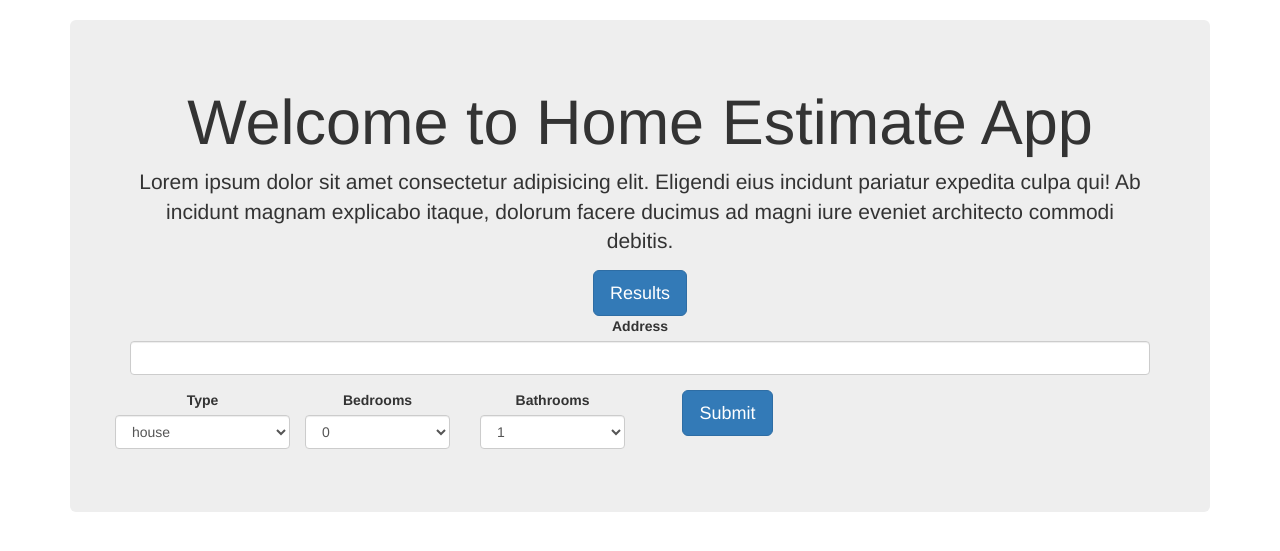
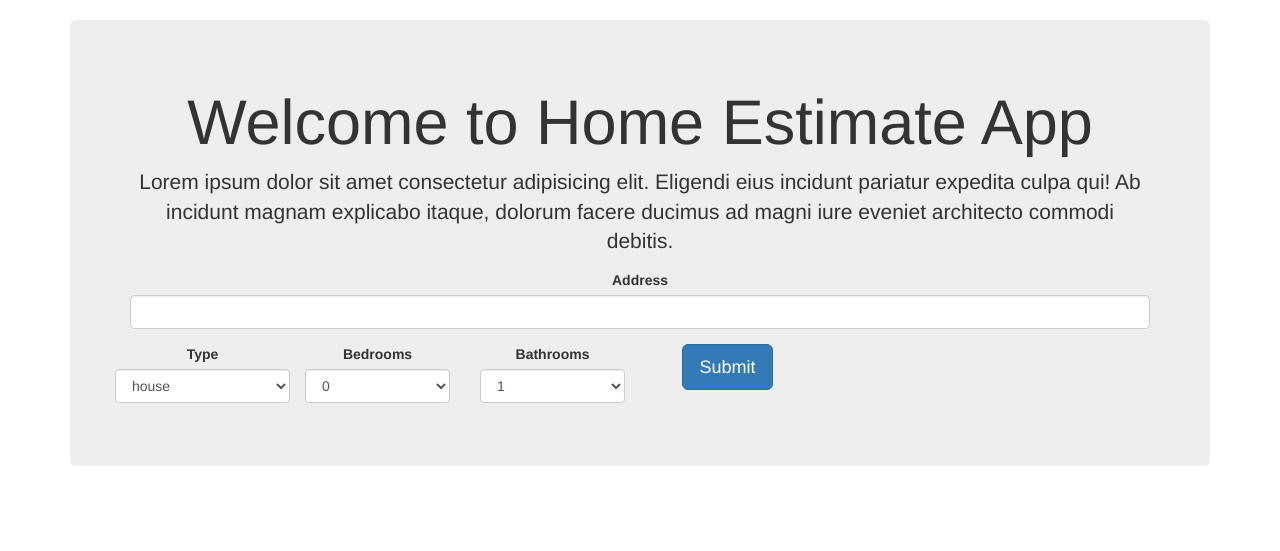
Before and after one commit to huiyuandiknow/Home_Data_App, a Flask app: page / in a window 1280 px wide. Shown: the part 52-603 px from the top of the page. Run offline with Flask 2, Linux system fonts and the light colour scheme; some libraries are stand-ins or nearby versions.

Commit message:
A code was cleared and some comments was added.

```diff
--- a/app.py
+++ b/app.py
@@ -1,5 +1,5 @@
 from flask import Flask, render_template, request
-from data import Results #Importing data from data.py
+from data import Results #Importing the results function from data.py
 
 app = Flask(__name__)
 
@@ -16,14 +16,16 @@ def index():
 
 
 # Results Page
+# It requests a data from the form on the home page and renders a results page
+# If user inputted any existing address(in our fake data), it displays a value from our fake data,
+# Else --> a concatenated inputted data will display
 @app.route('/results', methods=['GET', 'POST'])
 def results():
     address = request.form['address']
     h_type = request.form['type']
     beds = request.form['beds']
     baths = request.form['baths']
-    res = Results(address, h_type, beds, baths)
-    return render_template('results.html', res=res)
+    return render_template('results.html', res=Results(address, h_type, beds, baths))
 
 
 # About Page
--- a/templates/home.html
+++ b/templates/home.html
@@ -4,7 +4,7 @@
  <div class="jumbotron text-center">
      <h1>Welcome to Home Estimate App</h1>
      <p class="lead">Lorem ipsum dolor sit amet consectetur adipisicing elit. Eligendi eius incidunt pariatur expedita culpa qui! Ab incidunt magnam explicabo itaque, dolorum facere ducimus ad magni iure eveniet architecto commodi debitis.</p>
-     <a href="/results" class="btn btn-lg btn-primary">Results</a>
+{#     <a href="/results" class="btn btn-lg btn-primary">Results</a>#}
 
     <form action="/results" method="post">
         <div class="form-group">
```
Also changed, not shown: data.py (+6 -4 lines).
